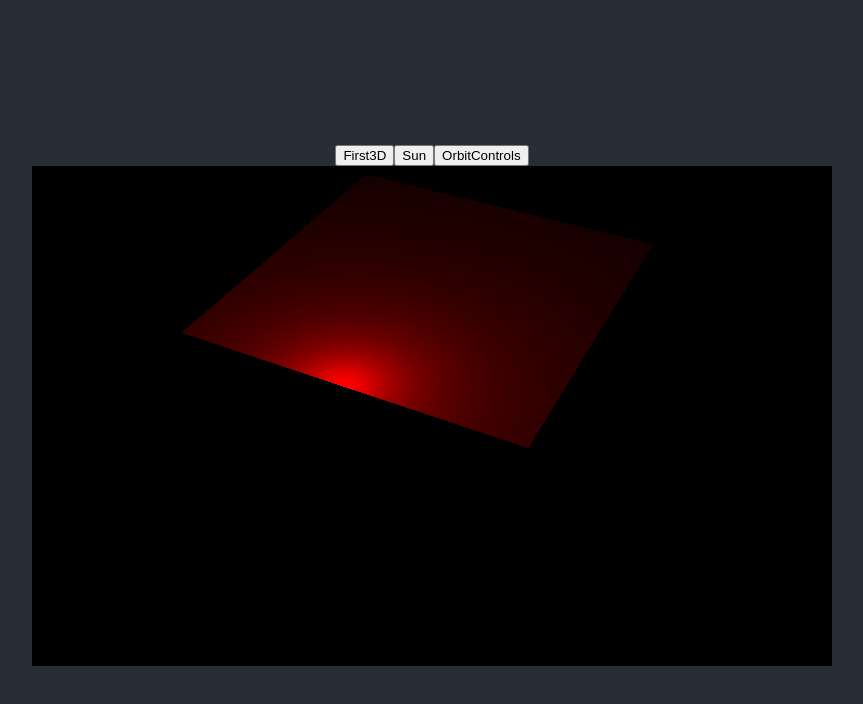
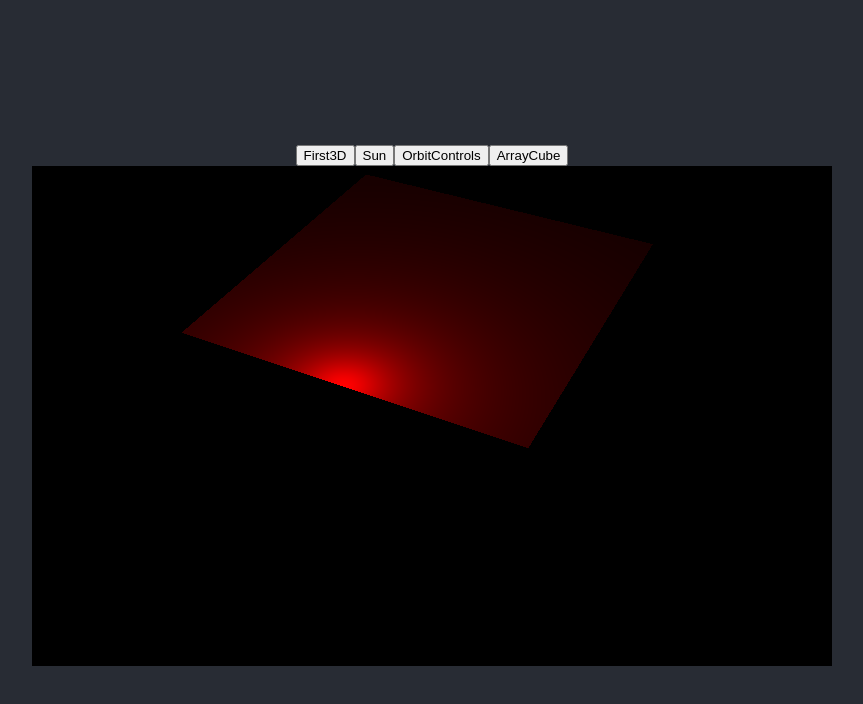
Before and after one commit to fangzezhang/threeJS, a React (Create React App) app: page / in a window 1280 px wide. Shown: the top 704 px of the page, without its empty margins (208-1071 px from the left). Built offline with nearby package versions, Linux system fonts and the light colour scheme.

Commit message:
first 3D

```diff
--- a/src/App.js
+++ b/src/App.js
@@ -3,14 +3,16 @@ import './App.css';
 import First3D from "./view/1_First3D";
 import Sun from "./view/1_Sun";
 import OrbitControls from "./view/2_OrbitControls";
+import ArrayCube from "./view/3_ArrayCube";
 import Hoc from "./view/component/Hoc";
 
 function App() {
-  const list = ['First3D', 'Sun', 'OrbitControls'];
+  const list = ['First3D', 'Sun', 'OrbitControls', 'ArrayCube'];
   const map = {
     First3D,
     Sun,
     OrbitControls,
+    ArrayCube,
   };
 
   const [componentName, setComponentName] = useState('First3D');
```
